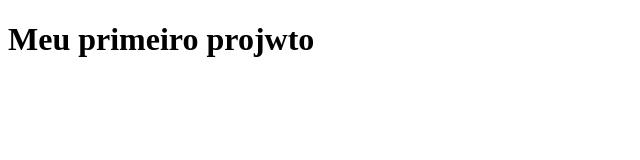
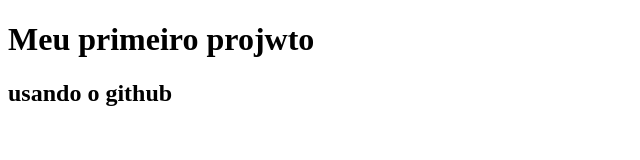
Before and after one commit to GuiCintra27/teste, a plain HTML site: page index.html in a window 1280 px wide. Shown: the whole page, without its empty margins (0-640 px from the left). Drawn offline with Linux system fonts and the light colour scheme.

Commit message:
segunda versão

```diff
--- a/index.html
+++ b/index.html
@@ -1,3 +1,4 @@
+
 <!DOCTYPE html>
 <html lang="en">
 <head>
@@ -8,5 +9,6 @@
 </head>
 <body>
     <h1>Meu primeiro projwto</h1>
+	<h2>usando o github</h2>
 </body>
 </html>
```
